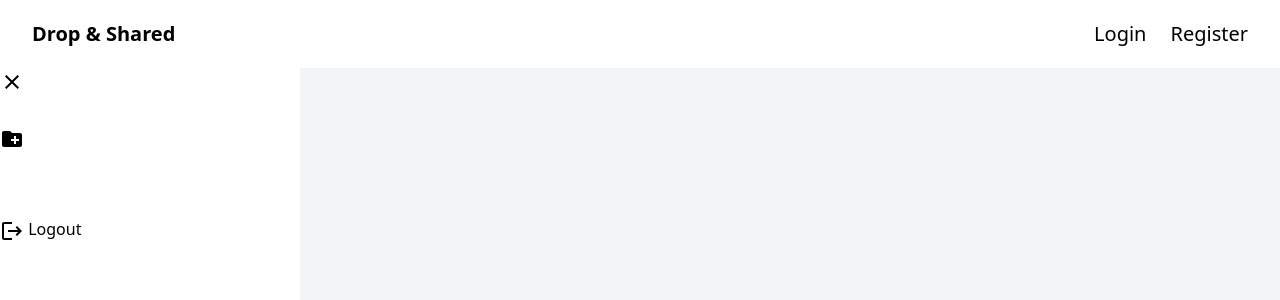
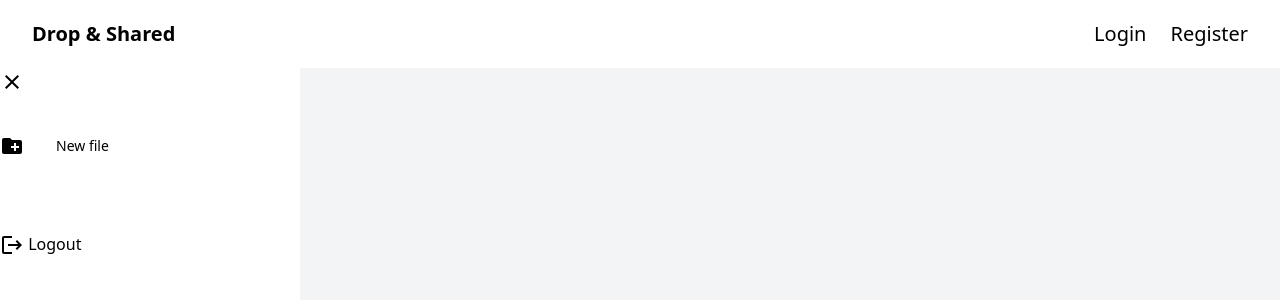
Before and after one commit to peterdinis/Drop-Shared, a Next.js app: page /dashboard in a window 1280 px wide. Shown: the top 300 px of the page. Built offline with nearby package versions, Linux system fonts and the light colour scheme; no server answers.

Commit message:
style: Update icon in AppModal

```diff
--- a/app/components/shared/AppModal.tsx
+++ b/app/components/shared/AppModal.tsx
@@ -1,5 +1,6 @@
 import {FC, useState, ReactNode} from 'react';
 import Backdrop from '@mui/material/Backdrop';
+import { SvgIcon } from '@mui/material';
 import Box from '@mui/material/Box';
 import Modal from '@mui/material/Modal';
 import Fade from '@mui/material/Fade';
@@ -8,6 +9,7 @@ import Typography from '@mui/material/Typography';
 
 interface IAppModalProps {
     children?: ReactNode;
+    icon: ReactNode;
     btnName: string;
     headerName: string;
 }
@@ -24,14 +26,14 @@ const style = {
   p: 4,
 };
 
-const AppModal: FC<IAppModalProps> = ({children, btnName, headerName}: IAppModalProps) =>{
+const AppModal: FC<IAppModalProps> = ({children, icon, btnName, headerName}: IAppModalProps) =>{
   const [open, setOpen] =  useState(false);
   const handleOpen = () => setOpen(true);
   const handleClose = () => setOpen(false);
 
   return (
     <div>
-      <Button variant={'ghost'} size="lg" onClick={handleOpen}>{btnName}</Button>
+      <SvgIcon children={icon} /><Button variant={'ghost'} size="lg" onClick={handleOpen}>{btnName}</Button>
       <Modal
         aria-labelledby="transition-modal-title"
         aria-describedby="transition-modal-description"
--- a/app/components/shared/Sidebar.tsx
+++ b/app/components/shared/Sidebar.tsx
@@ -1,4 +1,4 @@
-"use client"
+"use client";
 
 import { FC, useState } from "react";
 import classNames from "classnames";
@@ -9,13 +9,13 @@ import LogoutIcon from "@mui/icons-material/Logout";
 import toast from "react-hot-toast";
 import { useRouter } from "next/navigation";
 import CloseIcon from "@mui/icons-material/Close";
+import AppModal from "./AppModal";
 
 const Sidebar: FC = () => {
   const [collapsed, setSidebarCollapsed] = useState(false);
 
   const { currentUser, logout } = useAuth();
   const router = useRouter();
-
 
   const logoutUser = () => {
     logout();
@@ -48,12 +48,23 @@ const Sidebar: FC = () => {
           </div>
           <div className="mt-8">
             <div>
-                <CreateNewFolderIcon />{" "}
+              <AppModal
+                icon={<CreateNewFolderIcon />}
+                btnName={"New file"}
+                headerName={"Upload new file"}
+              >
+                ddd
+              </AppModal>
             </div>{" "}
             <br />
             <div className="mt-4">
               <LogoutIcon onClick={logoutUser} />{" "}
-                <button className="leading-7 [&:not(:first-child)]:mt-6" onClick={logoutUser}>Logout</button>
+              <button
+                className="leading-7 [&:not(:first-child)]:mt-6"
+                onClick={logoutUser}
+              >
+                Logout
+              </button>
             </div>
           </div>
         </div>
```
Lines whose indentation alone changed are shown as unchanged.
